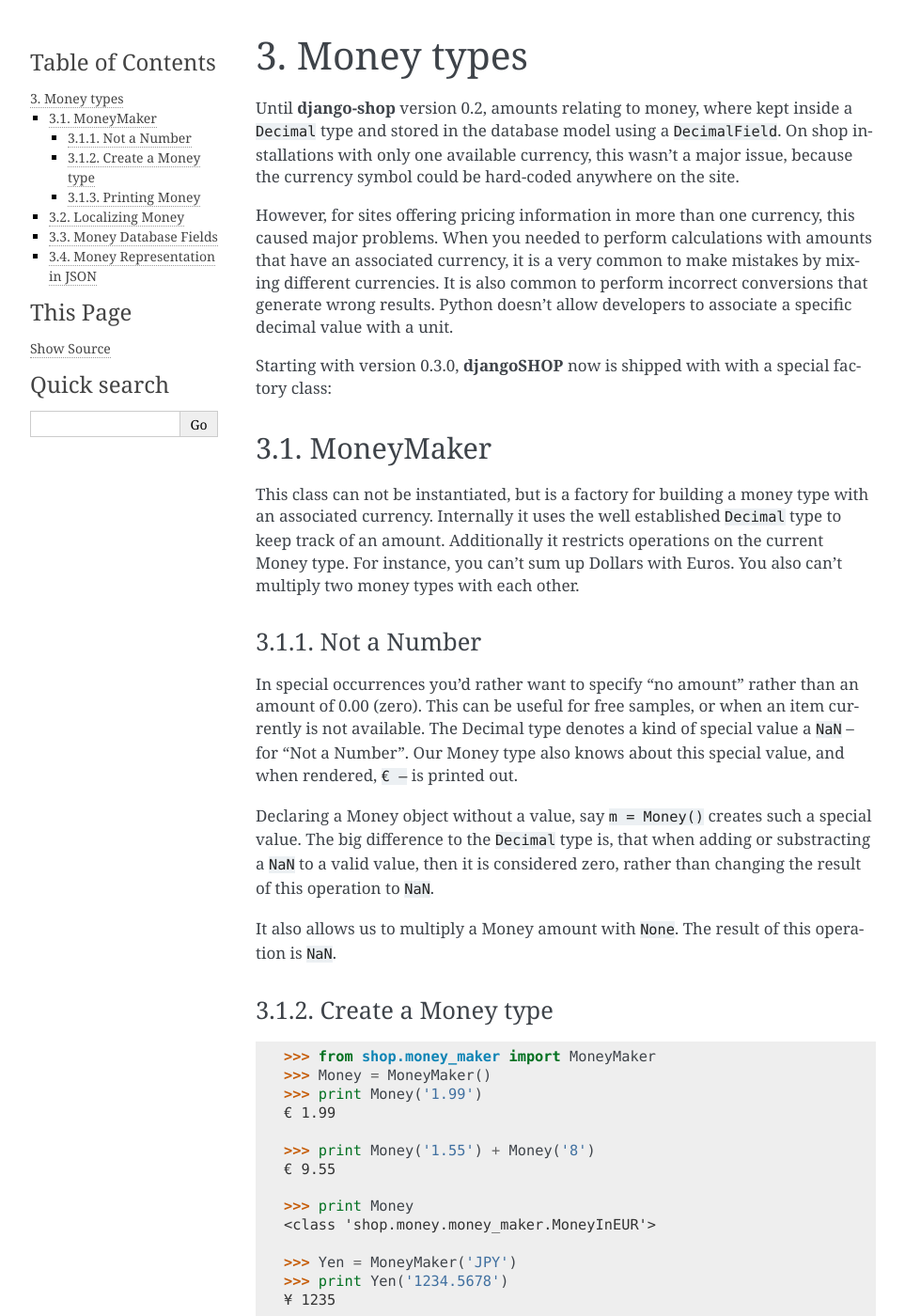
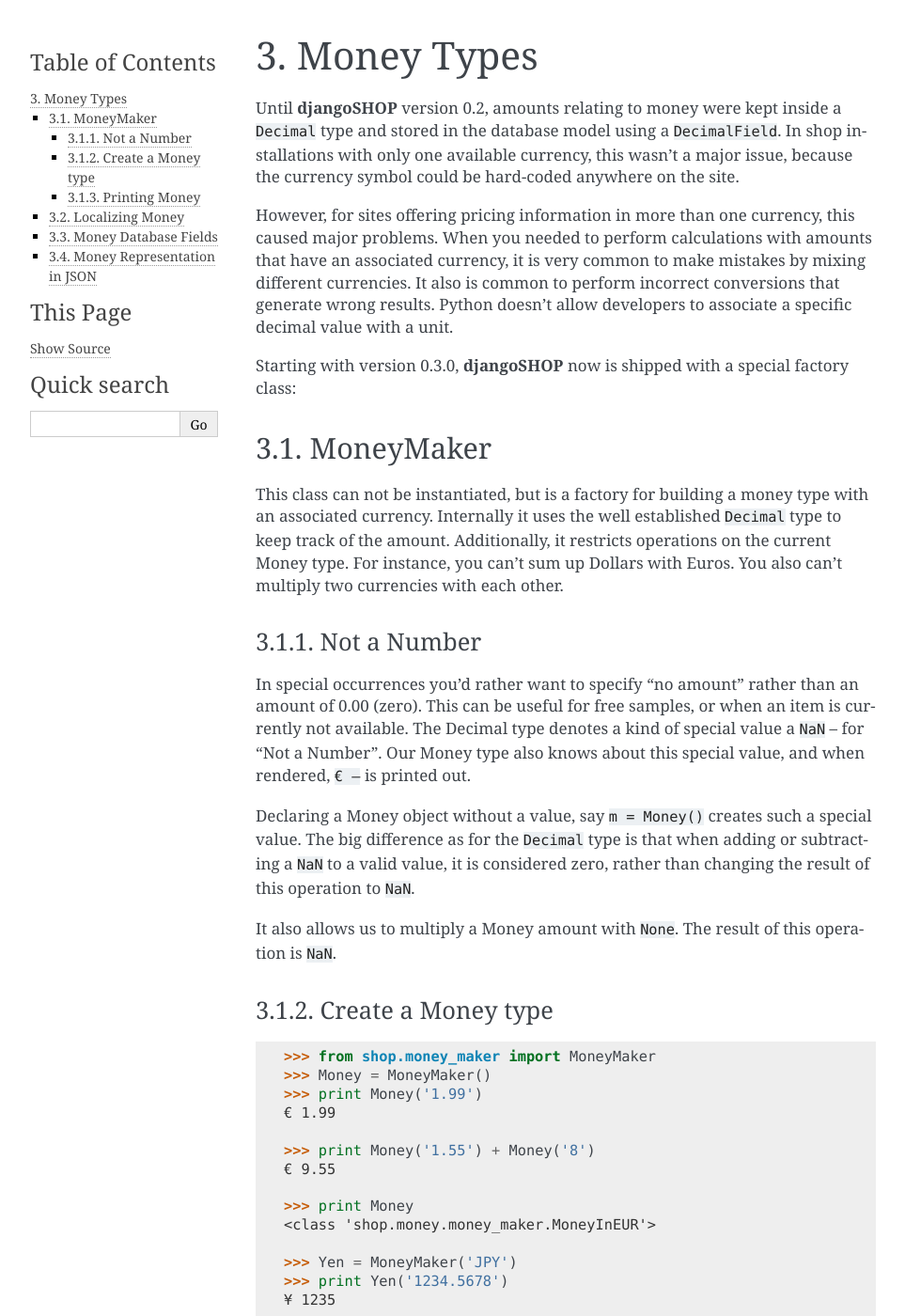
Before and after one commit to lovelysweet1017/django-shop, a Sphinx documentation site: the page built from docs/reference/money-types.rst, in a window 1280 px wide and 1400 px high. Shown: the whole window at 94% size, without its empty margins (148-1111 px from the left). Built offline with Sphinx 7.4.7, drawn with Linux system fonts in a browser that asks for light colours; some of the changed text lies outside the part shown.

Commit message:
Fixed some typos

```diff
--- a/docs/index.rst
+++ b/docs/index.rst
@@ -7,7 +7,7 @@
 ========
 
 This tutorial shows how to setup a working e-commerce site with **djangoSHOP** using the given
-dependencies. The code required to setup this demo, can be found in the example/myshop folder.
+dependencies. The code required to setup this demo can be found in the example/myshop folder.
 
 .. toctree::
 	:maxdepth: 1
--- a/docs/reference/money-types.rst
+++ b/docs/reference/money-types.rst
@@ -1,41 +1,41 @@
 ===========
-Money types
+Money Types
 ===========
 
-Until **django-shop** version 0.2, amounts relating to money, where kept inside a ``Decimal`` type
-and stored in the database model using a ``DecimalField``. On shop installations with only one
+Until **djangoSHOP** version 0.2, amounts relating to money were kept inside a ``Decimal`` type
+and stored in the database model using a ``DecimalField``. In shop installations with only one
 available currency, this wasn't a major issue, because the currency symbol could be hard-coded
 anywhere on the site.
 
 However, for sites offering pricing information in more than one currency, this caused major
 problems. When you needed to perform calculations with amounts that have an associated currency,
-it is a very common to make mistakes by mixing different currencies. It is also common to perform
+it is very common to make mistakes by mixing different currencies. It also is common to perform
 incorrect conversions that generate wrong results. Python doesn't allow developers to associate a
 specific decimal value with a unit.
 
-Starting with version 0.3.0, **djangoSHOP** now is shipped with with a special factory class:
+Starting with version 0.3.0, **djangoSHOP** now is shipped with a special factory class:
 
 
 MoneyMaker
 ==========
 
 This class can not be instantiated, but is a factory for building a money type with an associated
-currency. Internally it uses the well established ``Decimal`` type to keep track of an amount.
-Additionally it restricts operations on the current Money type. For instance, you can't sum up
-Dollars with Euros. You also can't multiply two money types with each other.
+currency. Internally it uses the well established ``Decimal`` type to keep track of the amount.
+Additionally, it restricts operations on the current Money type. For instance, you can't sum up
+Dollars with Euros. You also can't multiply two currencies with each other.
 
 
 Not a Number
 ------------
 
 In special occurrences you'd rather want to specify “no amount” rather than an amount of 0.00 (zero).
-This can be useful for free samples, or when an item currently is not available. The Decimal type
+This can be useful for free samples, or when an item is currently not available. The Decimal type
 denotes a kind of special value a ``NaN`` – for “Not a Number”. Our Money type also knows about
 this special value, and when rendered, ``€ –`` is printed out.
 
 Declaring a Money object without a value, say ``m = Money()`` creates such a special value. The big
-difference to the ``Decimal`` type is, that when adding or substracting a ``NaN`` to a valid value,
-then it is considered zero, rather than changing the result of this operation to ``NaN``.
+difference as for the ``Decimal`` type is that when adding or subtracting a ``NaN`` to a valid
+value, it is considered zero, rather than changing the result of this operation to ``NaN``.
 
 It also allows us to multiply a Money amount with ``None``. The result of this operation is ``NaN``.
 
@@ -69,25 +69,25 @@
 The default currency can be changed in ``settings.py`` with ``SHOP_DEFAULT_CURRENCY = 'USD'``,
 using one of the official ISO-4217 currency codes.
 
-Alternatively, you can create your own money type, for example ``Yen``.
+Alternatively, you can create your own Money type, for instance ``Yen``.
 
 
 Printing Money
 --------------
 
-When the amount of a money type is printed, or forced to text using ``str(price)``, it is prefixed
-by the currency symbol. This is fine, if you work with only a few currencies. However, some symbols
-are ambiguous.
+When the amount of a money type is printed or forced to text using ``str(price)``, it is prefixed
+by the currency symbol. This is fine, when working with only a few currencies. However, some symbols
+are ambiguous, for instance Canadian, Australian and US Dollars, which all use the "$" symbol.
 
 With the setting ``SHOP_MONEY_FORMAT`` you can style how money is going to be printed. This
-settings defaults to ``{symbol} {amount}``. The following format strings are allowed:
+setting defaults to ``{symbol} {amount}``. The following format strings are allowed:
 
  * ``{symbol}``: The short symbol for a currency, for instance ``$``, ``£``, ``€``, ``¥``, etc.
  * ``{code}``: The international currency code, for instance USD, GBP, EUR, JPY, etc.
  * ``{currency}``: The spoken currency description, for instance “US Dollar”, “Pound Sterling”, etc.
  * ``{amount}``: The amount, unlocalized.
 
-Thus, if you prefer to print ``9.98 US Dollar``, then use ``{amount} {currency}`` as formatting
+Thus, if you prefer to print ``9.98 US Dollar``, then use ``{amount} {currency}`` as the formatting
 string.
 
 
@@ -95,8 +95,8 @@
 ================
 
 Since the Money class doesn't know anything about your current locale setting, amounts always are
-printed unlocalized. To localize a money type, use ``django.utils.numberformat.format(someamount)``.
-This function will return the amount, localized according to your current HTTP request.
+printed unlocalized. To localize a Money type, use ``django.utils.numberformat.format(someamount)``.
+This function will return the amount, localized according to the current HTTP request.
 
 
 Money Database Fields
@@ -132,8 +132,8 @@
 	class SomeSerializer(serializers.ModelSerializer):
 	    price = MoneyField()
 
-The default REST behavior, is to serialize Decimal types as floats. This is fine if you want to
-do some calculations in the browser. However, then the currency information is lost, and must
-be re added somehow to the output strings. It also is a bad idea to do commercial calculations using
-floats, but JavaScript does not offer any Decimal-like type. I therefore recommend to always
-do your commerce calculations on the server and pass amount information using JSON strings.
+The default REST behavior serializes Decimal types as floats. This is fine if we want to do some
+computations in the browser using JavaScript. However, then the currency information is lost and
+must be re-added somehow to the output strings. It also is a bad idea to do commercial calculations
+using floats, yet JavaScript does not offer any Decimal-like type. I therefore recommend to always
+do the commerce calculations on the server and transfer amount information using JSON strings.
--- a/docs/tutorial/quickstart.rst
+++ b/docs/tutorial/quickstart.rst
@@ -1,7 +1,7 @@
 .. _quickstart:
 
 =========================
-Quickstart a running demo
+Quickstart a Running Demo
 =========================
 
 Filling your CMS with page content and adding products is a boring job. Impatient users may start
--- a/docs/tutorial/simple-product.rst
+++ b/docs/tutorial/simple-product.rst
@@ -1,7 +1,7 @@
 .. _simple-product:
 
 =========================
-Modeling a Simple Product
+Modeling a simple product
 =========================
 
 As a simple example, this tutorial uses Smart Cards as its first product. As emphasized in section
```
Also changed, not shown: other parts of docs/reference/money-types.rst (+1 -1 lines), docs/tutorial/polymorphic-product.rst (+5 -5 lines).
